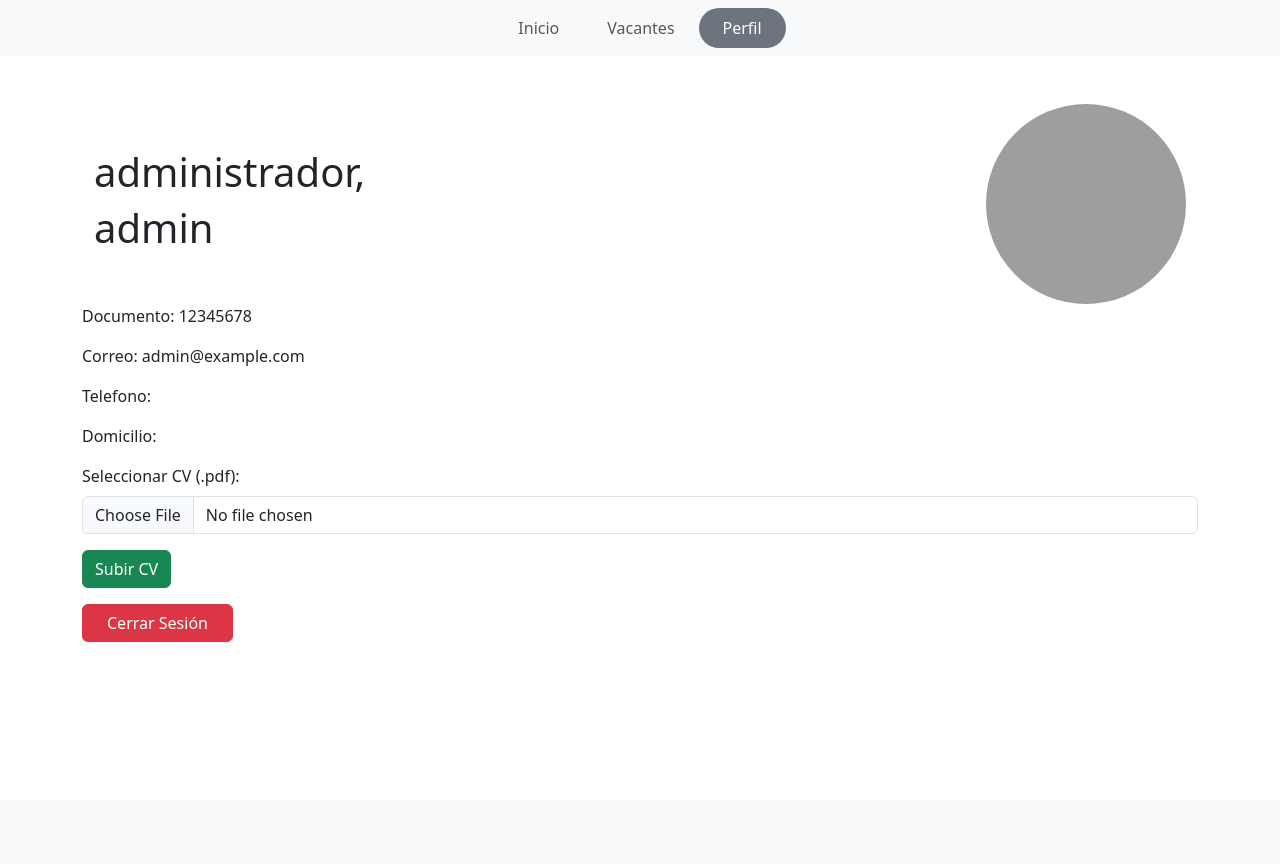
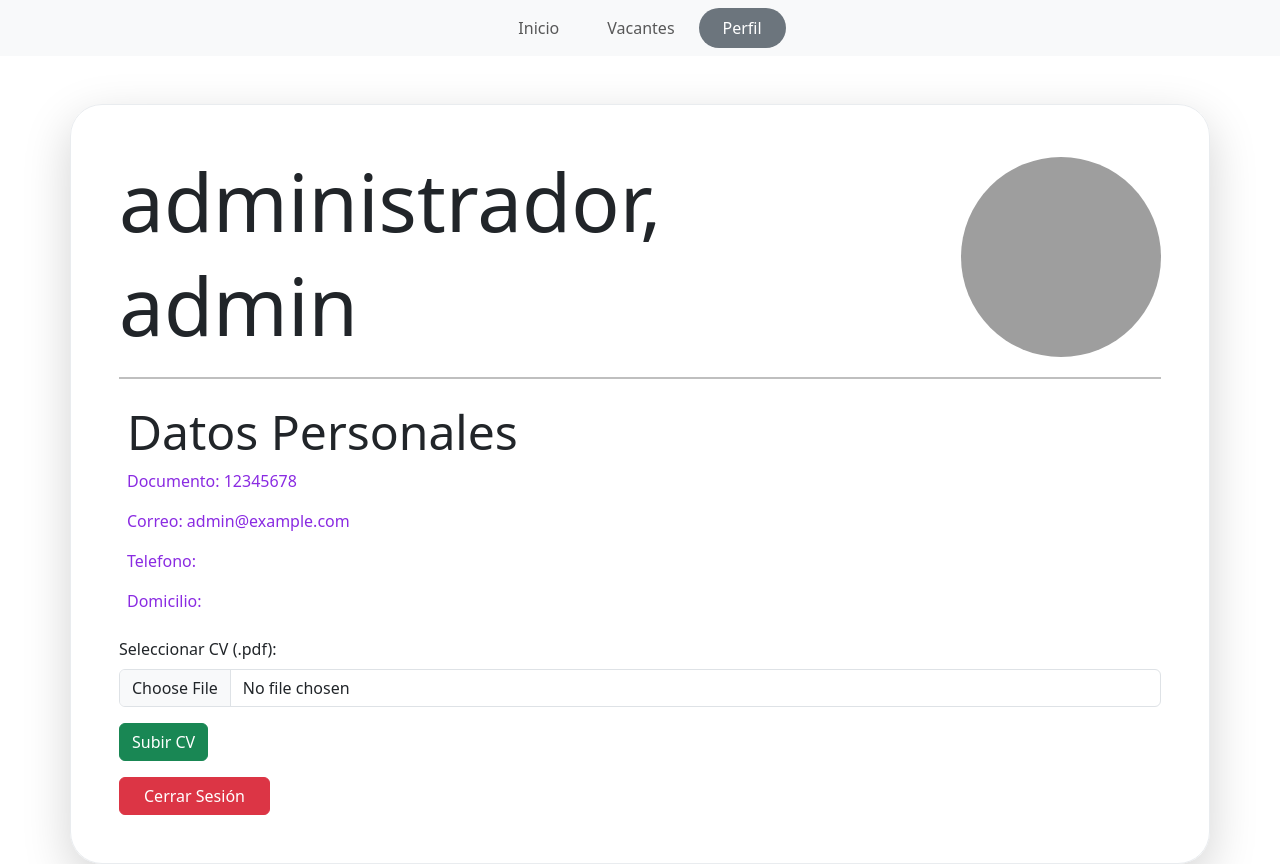
Before and after one commit to tomiingm/tp-entornos-graficos, a PHP site: page /php/perfil.php in a window 1280 px wide. Before the commit the page ends 642 px from the top, so only its background shows below. Run offline with PHP 8.4, Linux system fonts and the light colour scheme; the visitor is signed in with stand-in values (Sample User, id 1); data comes from the database, SQL or seed files in the repository; grey boxes are pictures that could not be loaded.

Commit message:
pruebas perfil - 2

```diff
--- a/nuestro-proyecto-web/BD/portal_de_vacantes.sql
+++ b/nuestro-proyecto-web/BD/portal_de_vacantes.sql
@@ -3,7 +3,7 @@
 -- https://www.phpmyadmin.net/
 --
 -- Host: 127.0.0.1
--- Generation Time: Aug 06, 2025 at 04:02 PM
+-- Generation Time: Aug 06, 2025 at 04:14 PM
 -- Server version: 10.4.32-MariaDB
 -- PHP Version: 8.2.12
 
@@ -72,7 +72,7 @@
 INSERT INTO `persona` (`ID`, `nombre`, `apellido`, `mail`, `clave`, `DNI`, `rol`, `cv`, `domicilio`, `telefono`, `fotoperfil`) VALUES
 (1, 'admin', 'administrador', 'admin@example.com', '$2y$10$51H.VUNWKPqw3JlllWFUgurgRhLq70D/lZjF6I05TakEonCRs5HsC', 12345678, 1, '', NULL, NULL, 'https://whitedotpublishers.com/wp-content/uploads/2022/05/male-placeholder-image.jpeg'),
 (5, 'Francisco', 'Bebo', 'fransbebobruno@gmail.com', '$2y$10$GQ3c/ObU8kLd.3vJD/9lK.zjEu.UhRhpVx/s6KKAnxyrGVT1KKLPG', 40312859, 0, '../uploads/cv_40312859.pdf', NULL, NULL, 'https://whitedotpublishers.com/wp-content/uploads/2022/05/male-placeholder-image.jpeg'),
-(6, 'Tomas Malcolm', 'Gigli', 'tomasgigli@yahoo.com.ar', '$2y$10$s0/X9ldOjmkcqeUXjWxkje5mdf.gGlhhBzMoMm1FgcWNo0/oSggPG', 42959191, 0, '../uploads/cv_42959191.pdf', NULL, NULL, 'assets\\images\\public\\tomiprueba.png'),
+(6, 'Tomas Malcolm', 'Gigli', 'tomasgigli@yahoo.com.ar', '$2y$10$s0/X9ldOjmkcqeUXjWxkje5mdf.gGlhhBzMoMm1FgcWNo0/oSggPG', 42959191, 0, '../uploads/cv_42959191.pdf', NULL, NULL, '../assets/images/public/tomiprueba.png'),
 (7, 'Jefe', 'De Catedra', 'jefedecatedra@gmail.com', '$2y$10$EBWE.jCCjNkMt4fG/Vzk4eB.yJ/BF7ll.lzvV4LT1H55D4L/muxaS', 12345677, 2, '', NULL, NULL, 'https://whitedotpublishers.com/wp-content/uploads/2022/05/male-placeholder-image.jpeg'),
 (8, 'Cande', 'Gigli', 'candegigli@gmail.com', '$2y$10$1ultIMT1cipOVt7uw0VtF.dCkYupiNdinWOJBFBc/MguiAL4xomw.', 44123123, 0, '../uploads/cv_44123123.pdf', NULL, NULL, 'https://whitedotpublishers.com/wp-content/uploads/2022/05/male-placeholder-image.jpeg');
 
--- a/nuestro-proyecto-web/css/estilos.css
+++ b/nuestro-proyecto-web/css/estilos.css
@@ -24,3 +24,38 @@
 .sin-flechas {
   -moz-appearance: textfield;
 }
+
+
+
+p{
+  color: blueviolet ;
+}
+
+
+
+#profile-image {
+    /* Estilos base (para móvil por defecto) */
+    width: 150px;
+    height: 150px;
+
+    /* Propiedades que tenías en el style */
+    object-fit: cover;
+    cursor: pointer;
+
+}
+
+#profile-image:hover {
+    transform: scale(1.01); /* Reduje un poco el scale para que no sea tan brusco */
+    filter: grayscale(95%); /* Aplica el filtro gris */
+    transition: transform 0.3s ease, filter 0.3s ease-in-out; /* Añadí la transición para suavizar el efecto */
+}
+
+/* Media Query para pantallas de 576px o más */
+@media (min-width: 576px) {
+    #profile-image {
+        /* Estilo que se aplica solo en pantallas grandes */
+        width: 200px;
+        height: 200px;
+    }
+
+}
--- a/nuestro-proyecto-web/php/perfil.php
+++ b/nuestro-proyecto-web/php/perfil.php
@@ -12,7 +12,7 @@
 $user_id = (int) $_SESSION["usuario_id"];
 
 // Buscar la vacante en la base de datos
-$sql = "SELECT * FROM persona WHERE id = $user_id";
+$sql = "SELECT * FROM persona WHERE ID = $user_id";
 $resultado = mysqli_query($conn, $sql);
 
 if (!$resultado || mysqli_num_rows($resultado) == 0) {
@@ -57,6 +57,7 @@
     <meta charset="UTF-8">
     <meta name="viewport" content="width=device-width, initial-scale=1.0">
     <link href="https://cdn.jsdelivr.net/npm/bootstrap@5.3.3/dist/css/bootstrap.min.css" rel="stylesheet">
+    <link rel="stylesheet" href="../css/estilos.css">
     <title>Perfil</title>
 </head>
 <body>
@@ -83,24 +84,34 @@
 
 
 
-echo "<div class='container mt-5'>";
-    echo "<div class='container d-flex align-items-center'>";
+echo "<div class='container mt-5 border border-light-subtle p-5 rounded-5 shadow-lg'>";
+    echo "<div class='container d-flex align-items-center p-0'>";
     echo "<div class='flex-grow-1'>";
-        echo "<h1> " . $usuario['apellido'] . "," ."</h1>";
-        echo "<h1> " . $usuario['nombre'] ."</h1>";
+        echo "<h1 class='display-1'> " . $usuario['apellido'] . "," ."</h1>";
+        echo "<h1 class='display-1'> " . $usuario['nombre'] ."</h1>";
     echo "</div>";
-        echo "<div>
-                <img src= " . $usuario['fotoperfil'] . " alt='Foto de perfil' class='rounded-circle' style='width: 200px; height: 200px; object-fit: cover;'>
-            </div>";
+    echo "<div>
+        <form action='subirFoto.php' method='post' enctype='multipart/form-data' id='form-upload''>
+
+            <input type='hidden' name='userId' value= " . $usuario['ID'] . " '>
+
+            <input type='file' name='profilePhoto' id='file-input' style='display: none; cursor:pointer;' accept='image/png, image/jpeg'; >
+            <img src= " . $usuario['fotoperfil'] . " id='profile-image' alt='Foto de perfil' class='rounded-circle cursor:pointer profile-image foto-perfil'>
+        </form>
+
+        </div>";
     echo "</div>";
 
+    echo "<hr style='border: 1px solid; color: black'>";
 
+    echo "<div class='p-2'>";
+    echo "<h3 class='display-5'>Datos Personales</h3>";
+        echo "<p> Documento: " . $usuario['DNI']. "</p>";
+        echo "<p> Correo: " . $usuario['mail']. "</p>";
+        echo "<p> Telefono: " . $usuario['telefono']. "</p>";
+        echo "<p> Domicilio: " . $usuario['domicilio']. "</p>";
+    echo "</div>";
 
-
-    echo "<p> Documento: " . $usuario['DNI']. "</p>";
-    echo "<p> Correo: " . $usuario['mail']. "</p>";
-    echo "<p> Telefono: " . $usuario['telefono']. "</p>";
-    echo "<p> Domicilio: " . $usuario['domicilio']. "</p>";
 
 
 echo "<form method='POST' enctype='multipart/form-data'>
@@ -135,5 +146,24 @@
 
 
 
+<script>
+    // Obtenemos los elementos del DOM
+    const profileImage = document.getElementById('profile-image');
+    const fileInput = document.getElementById('file-input');
+    const uploadForm = document.getElementById('form-upload');
+
+    // 1. Cuando se hace clic en la imagen...
+    profileImage.addEventListener('click', () => {
+        // ...simulamos un clic en el input de archivo oculto.
+        fileInput.click();
+    });
+
+    // 2. Cuando el usuario selecciona un archivo...
+    fileInput.addEventListener('change', () => {
+        // ...enviamos el formulario automáticamente.
+        uploadForm.submit();
+    });
+</script>
+
 </body>
 </html>
```
Also changed, not shown: nuestro-proyecto-web/php/subirFoto.php (added, +60 -0 lines), nuestro-proyecto-web/uploads/images/user_6_68939d75ea5c62.57184910.png (added), nuestro-proyecto-web/uploads/images/user_6_68939d78efc064.90422824.jpg (added), nuestro-proyecto-web/uploads/images/user_6_68939e934795b9.79106845.jpg (added).
